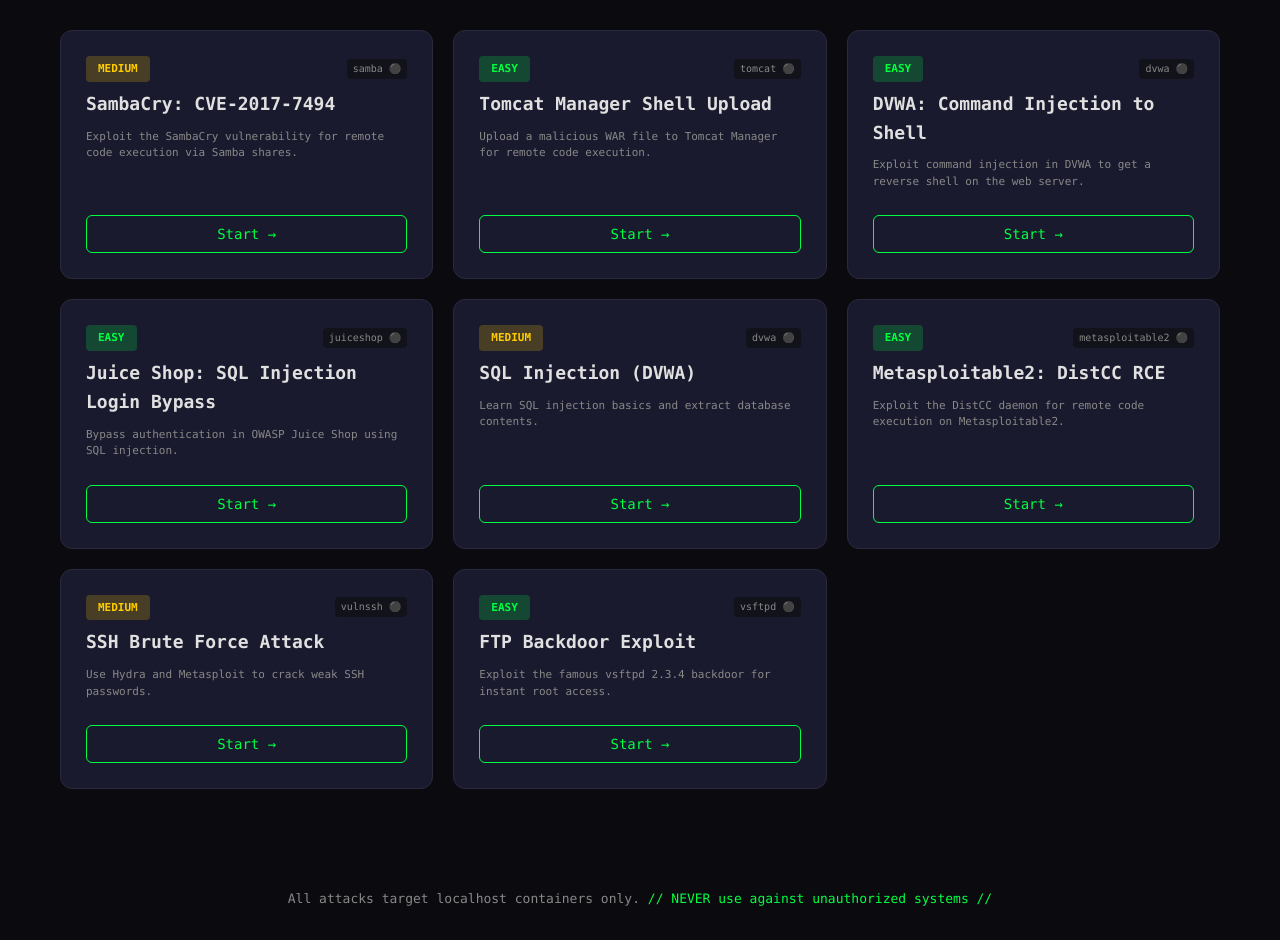
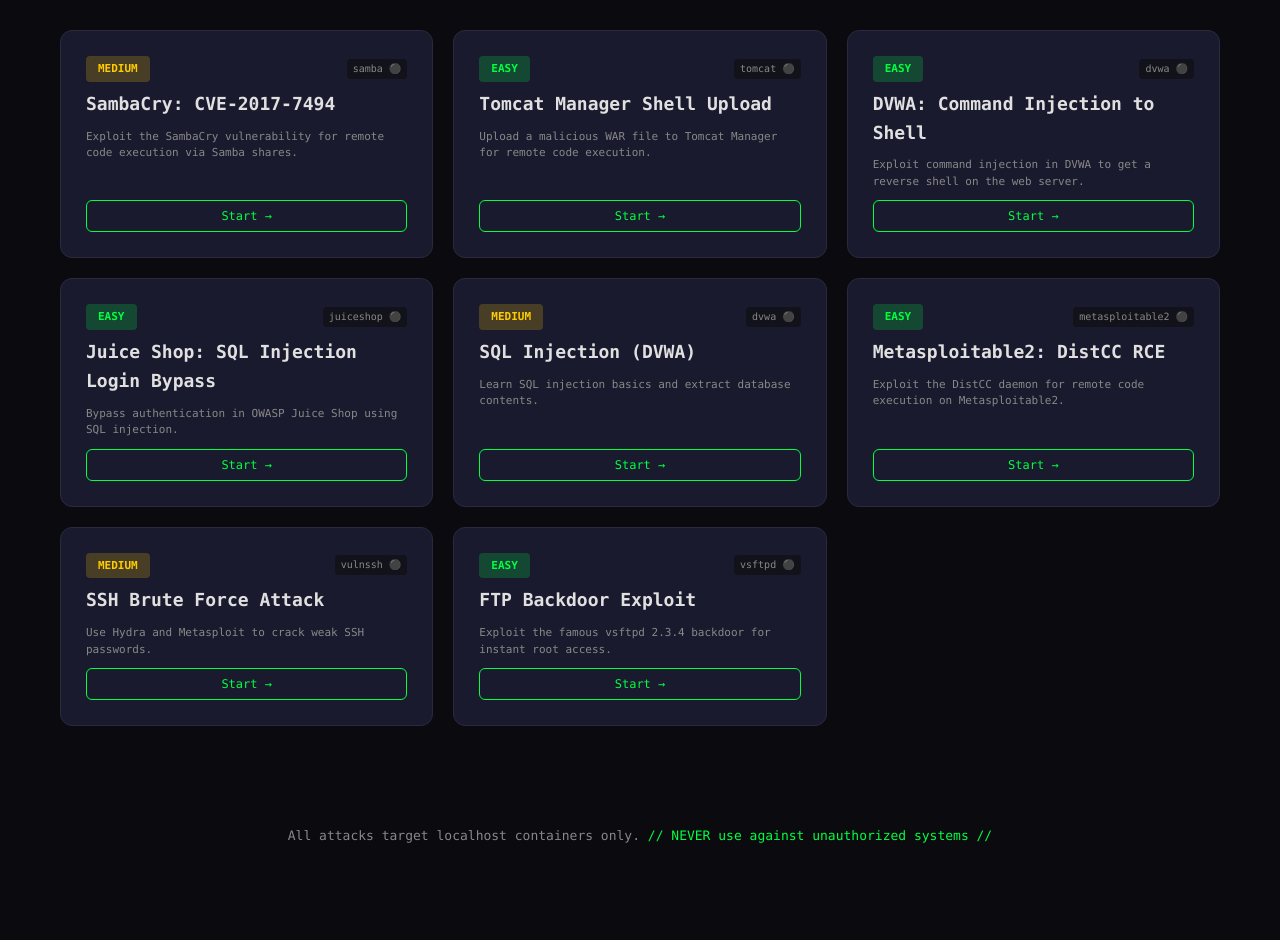
Before and after one commit to nixfred/metasploit, a Flask app: page / in a window 1280 px wide. Shown: the part 303-1243 px from the top of the page. After the commit the page ends 1146 px from the top, so only its background shows below. Run offline with Flask 2, Linux system fonts and the light colour scheme.

Commit message:
Fix button height mismatch in lesson cards
🤖 Generated with [Claude Code](https://claude.com/claude-code)

Co-Authored-By: Claude Opus 4.5 <noreply@anthropic.com>

```diff
--- a/lab-ui/static/style.css
+++ b/lab-ui/static/style.css
@@ -138,6 +138,12 @@ body {
     margin-top: auto;
 }
 
+.lesson-card .card-actions .btn {
+    padding: 8px 12px;
+    font-size: 12px;
+    margin: 0;
+}
+
 .lesson-card .btn-start {
     flex: 1;
 }
@@ -145,7 +151,7 @@ body {
 .lesson-card .btn-stop {
     background: var(--accent-red);
     color: white;
-    padding: 6px 10px;
+    border-color: var(--accent-red);
 }
 
 .container-tag {
```
